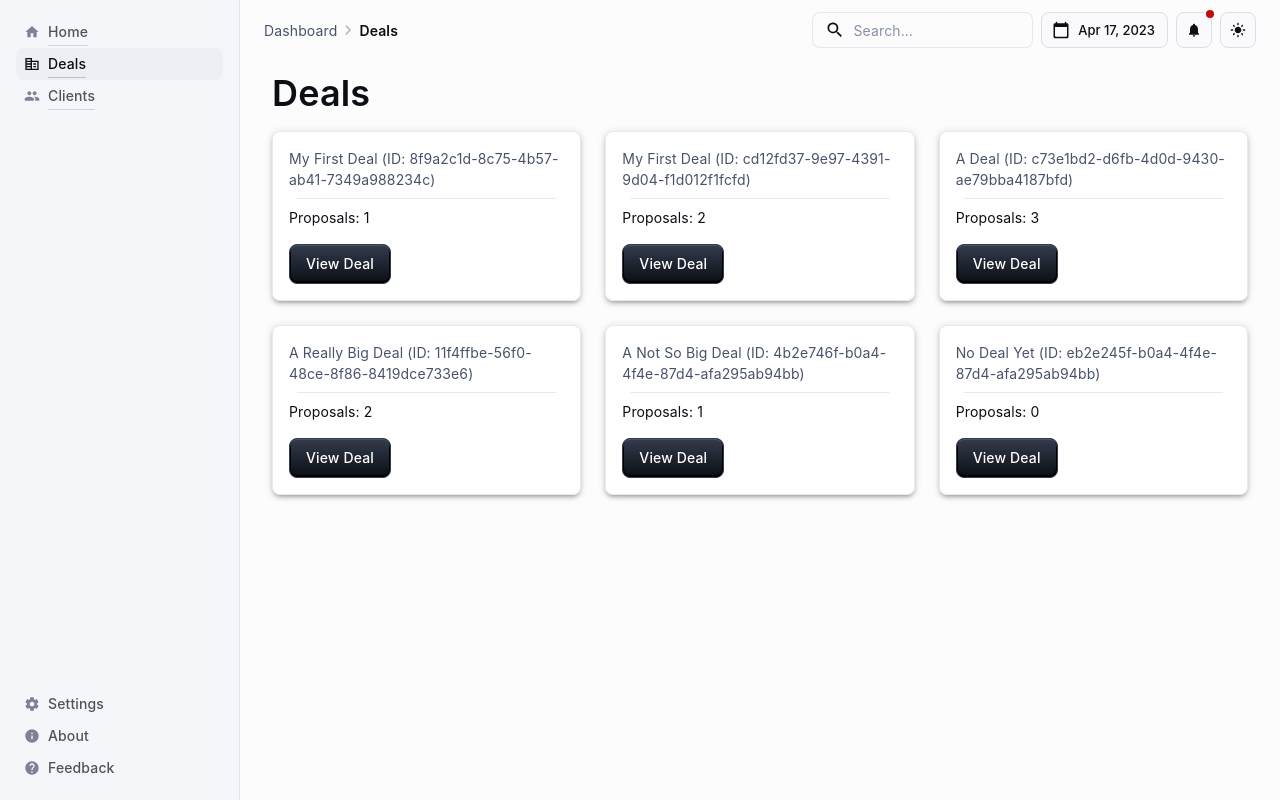
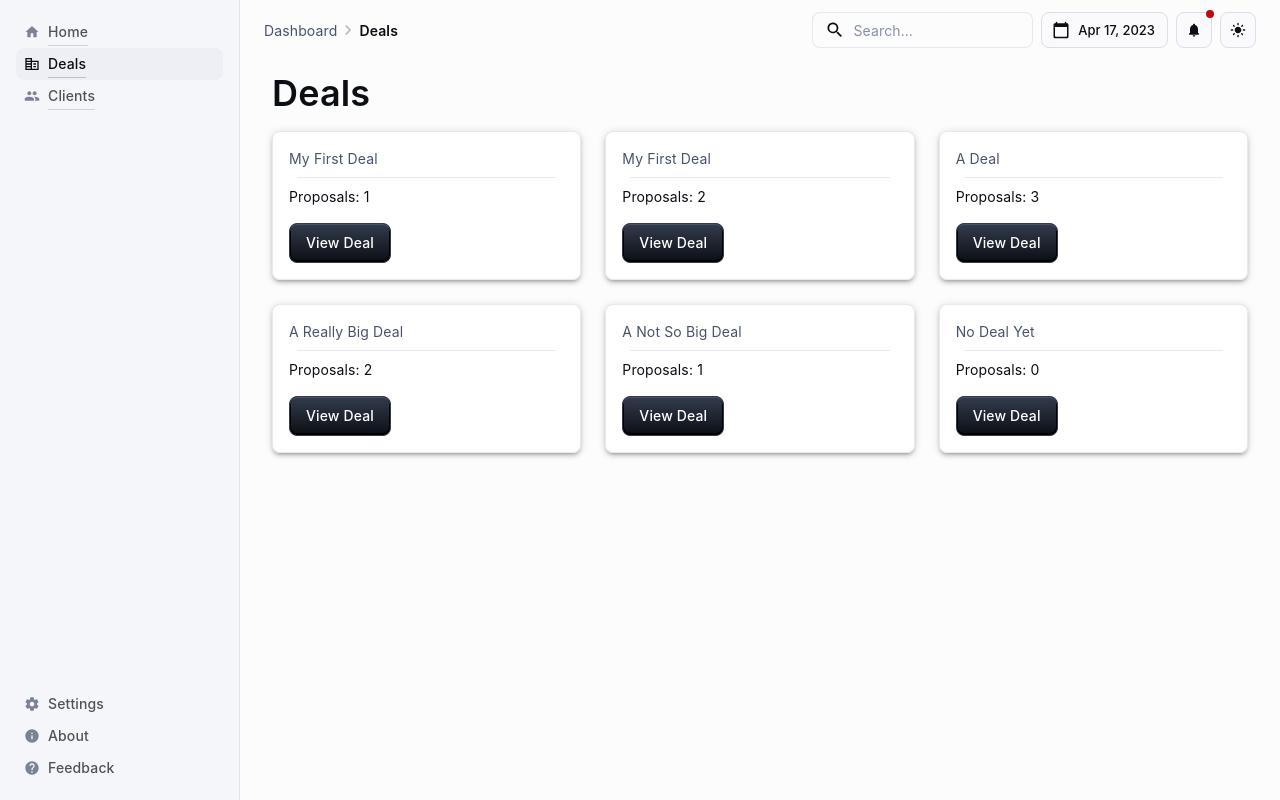
Before and after one commit to cosmiclabs137/era-vite-with-dashboard, a React (Vite) app: page /dashboard/deals in a window 1280 px wide. Built offline with nearby package versions, Linux system fonts and the light colour scheme; data requests are answered from the project's data file.

Commit message:
Don't need to see the deal's ID

```diff
--- a/src/deals/components/DealCard.tsx
+++ b/src/deals/components/DealCard.tsx
@@ -21,11 +21,10 @@ const DealCard = ({ deal }: { deal: Deal }) => {
             gutterBottom
             sx={{ color: "text.secondary", fontSize: 14 }}
           >
-            {/* NOTE: maybe make the ID viewable on hover instead? something else? */}
-            {deal.name} (ID: {deal.id})
+            {deal.name}
           </Typography>
           <Divider variant="fullWidth" sx={{ m: 1 }} />
-          <Typography>Proposals: {deal?.proposals.length}</Typography>
+          <Typography>Proposals: {deal.proposals.length}</Typography>
         </CardContent>
         <CardActions>
           <ButtonLink href={href} sx={{ mt: 2 }}>
```
